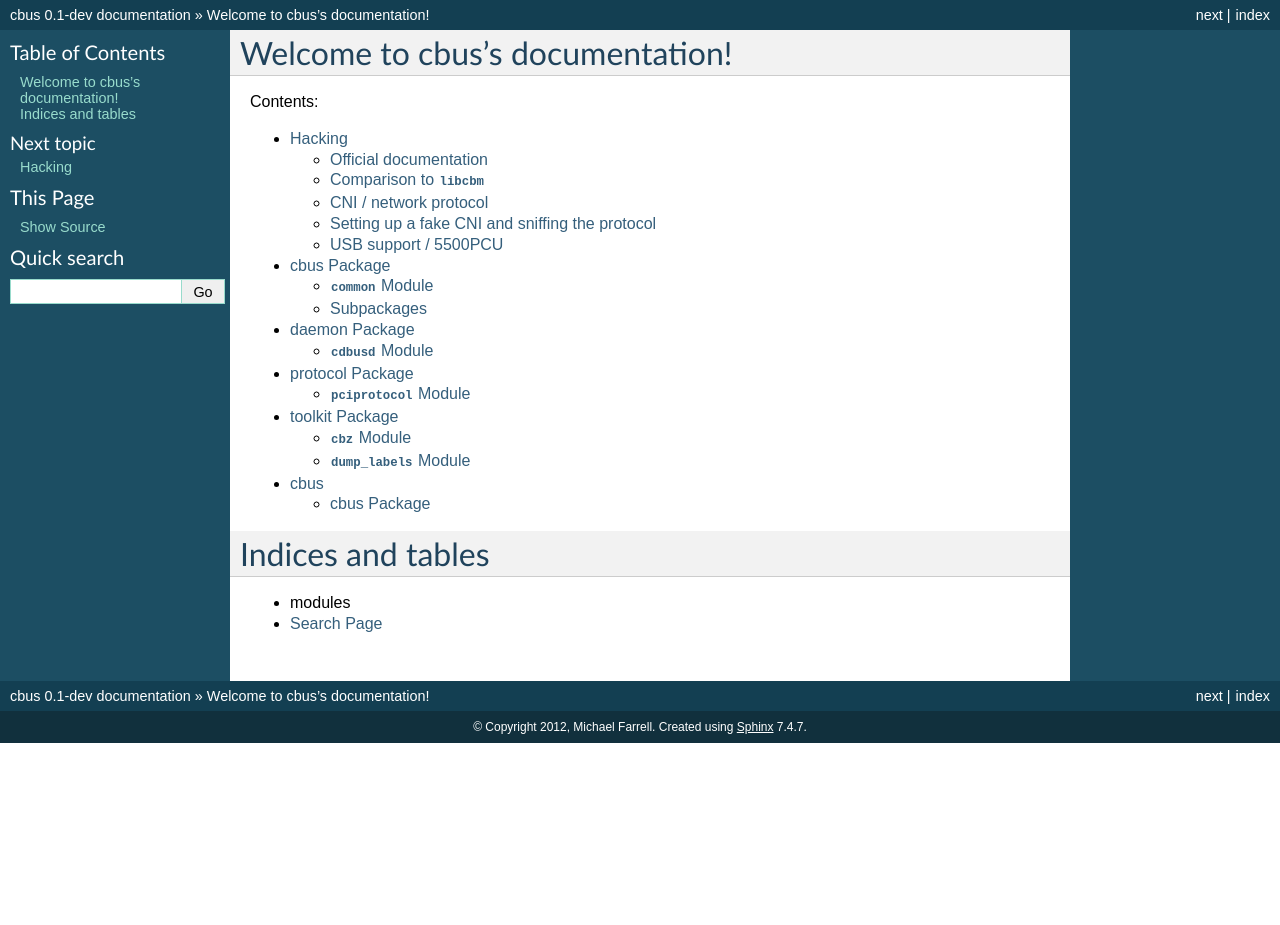
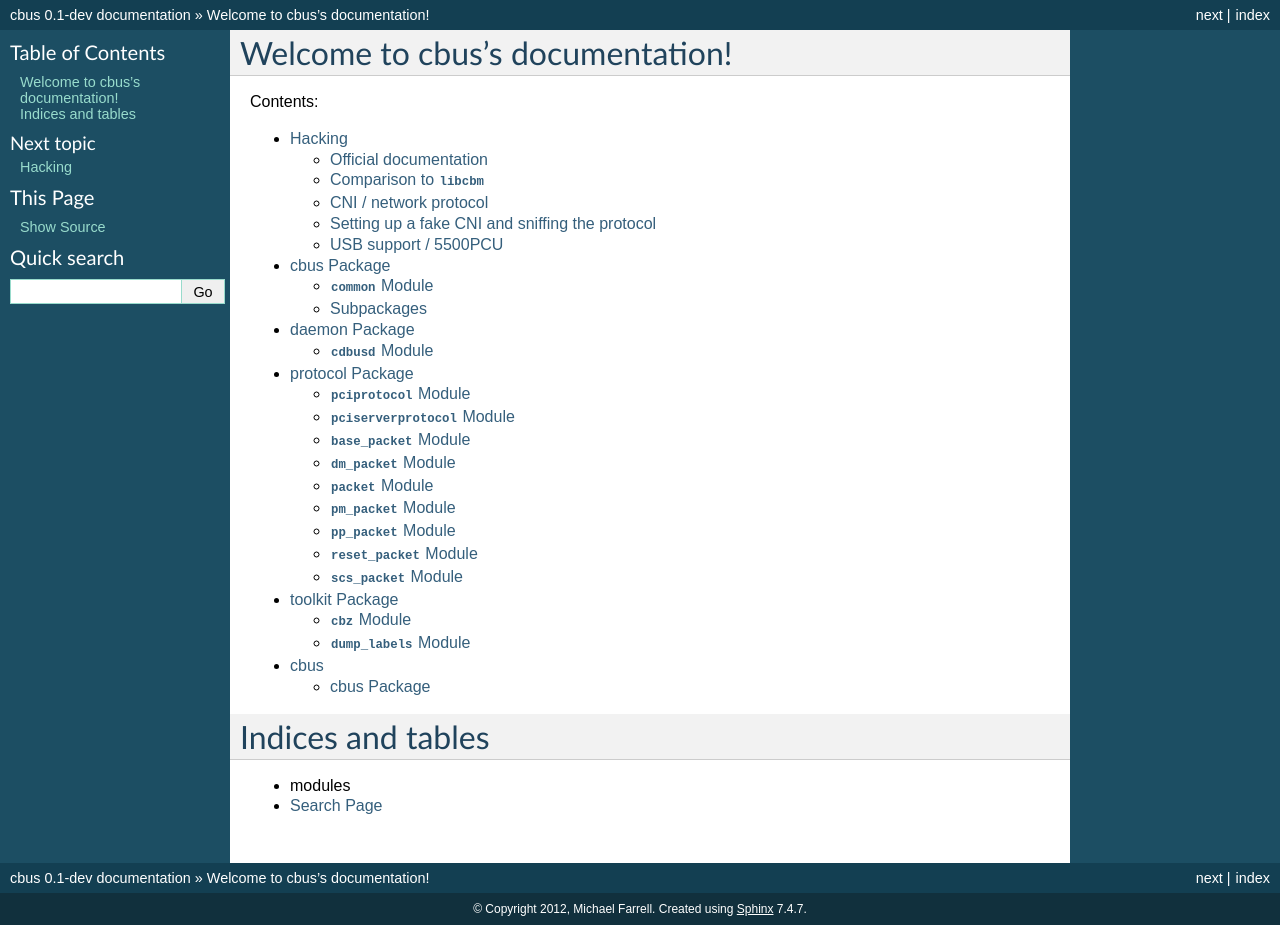
Before and after one commit to micolous/cbus, a Sphinx documentation site: the page built from docs/index.rst, in a window 1280 px wide. Built offline with Sphinx 7.4.7, drawn with Linux system fonts in a browser that asks for light colours; pages that are not in the unit, such as notebooks, are missing from menus; before the commit the page ends 900 px from its top, so only the background shows below that.

Commit message:
added more modules to autodocs

```diff
--- a/docs/cbus.protocol.rst
+++ b/docs/cbus.protocol.rst
@@ -8,3 +8,68 @@ protocol Package
     :members:
     :undoc-members:
     :show-inheritance:
+
+:mod:`pciserverprotocol` Module
+-------------------------------
+
+.. automodule:: cbus.protocol.pciserverprotocol
+    :members:
+    :undoc-members:
+    :show-inheritance:
+
+
+:mod:`base_packet` Module
+-------------------------------
+
+.. automodule:: cbus.protocol.base_packet
+    :members:
+    :undoc-members:
+    :show-inheritance:
+
+:mod:`dm_packet` Module
+-------------------------------
+
+.. automodule:: cbus.protocol.dm_packet
+    :members:
+    :undoc-members:
+    :show-inheritance:
+
+:mod:`packet` Module
+-------------------------------
+
+.. automodule:: cbus.protocol.packet
+    :members:
+    :undoc-members:
+    :show-inheritance:
+
+:mod:`pm_packet` Module
+-------------------------------
+
+.. automodule:: cbus.protocol.pm_packet
+    :members:
+    :undoc-members:
+    :show-inheritance:
+
+:mod:`pp_packet` Module
+-------------------------------
+
+.. automodule:: cbus.protocol.pp_packet
+    :members:
+    :undoc-members:
+    :show-inheritance:
+
+:mod:`reset_packet` Module
+-------------------------------
+
+.. automodule:: cbus.protocol.reset_packet
+    :members:
+    :undoc-members:
+    :show-inheritance:
+
+:mod:`scs_packet` Module
+-------------------------------
+
+.. automodule:: cbus.protocol.scs_packet
+    :members:
+    :undoc-members:
+    :show-inheritance:
```
